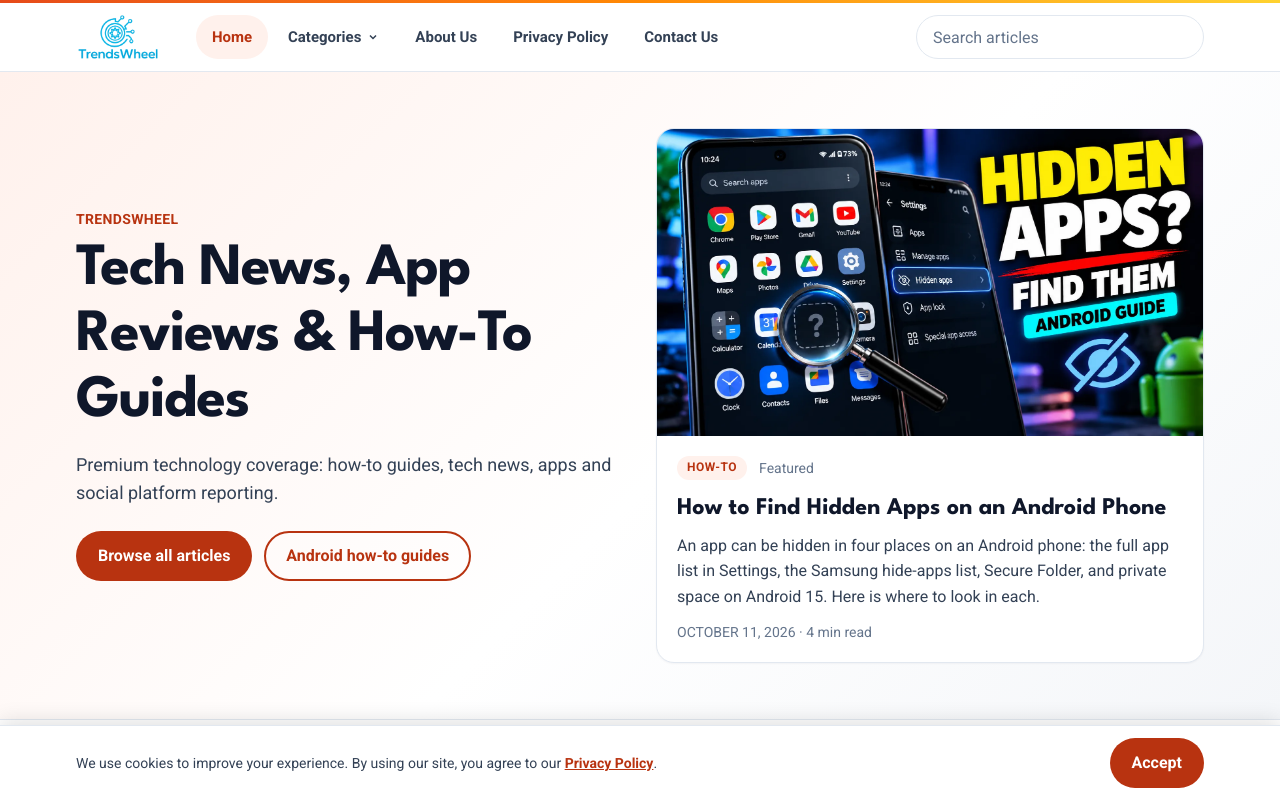
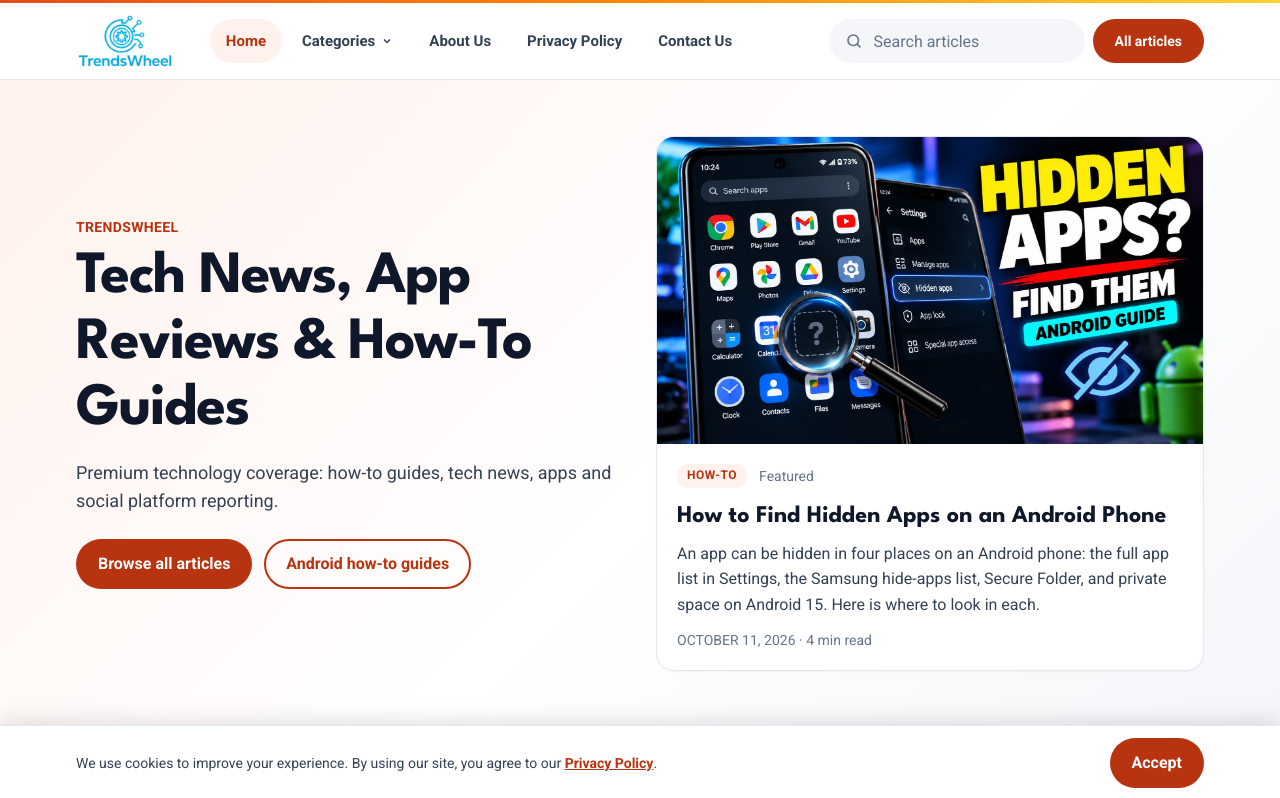
Before and after one commit to iamadityayogi07/trendswheel, a Next.js app: page / in a window 1280 px wide. Shown: the top 798 px of the page. Built offline with nearby package versions, Linux system fonts and the light colour scheme.

Commit message:
Header polish: bigger logo, search icon, CTA
Co-Authored-By: Claude Sonnet 5.5 <noreply@anthropic.com>

```diff
--- a/components/layout/Header.tsx
+++ b/components/layout/Header.tsx
@@ -1,6 +1,8 @@
 import { primaryLinks } from '@/config/nav';
 import { getCategories } from '@/lib/content';
 import { DesktopNav, MobileMenu } from './HeaderNav';
+import Link from 'next/link';
+import { archiveUrl } from '@/lib/url';
 import Logo from './Logo';
 import SearchBox from './SearchBox';
 
@@ -9,11 +11,12 @@ export default function Header() {
   return (
     <header className="sticky top-0 z-40 border-b border-line bg-white/90 backdrop-blur-md">
       <div className="h-[3px] bg-gradient-to-r from-brand via-orange-400 to-amber-300" aria-hidden="true" />
-      <div className="container-page flex h-[68px] items-center gap-3">
+      <div className="container-page flex h-[76px] items-center gap-3">
         <Logo priority />
         <DesktopNav categories={categories} links={primaryLinks} />
         <div className="ml-auto flex items-center gap-2">
-          <SearchBox className="hidden w-64 sm:block xl:w-72" />
+          <SearchBox className="hidden w-56 sm:block xl:w-64" />
+          <Link href={archiveUrl()} className="btn hidden !min-h-11 !px-5 text-sm xl:inline-flex">All articles</Link>
           <MobileMenu categories={categories} links={primaryLinks} />
         </div>
       </div>
--- a/components/layout/Logo.tsx
+++ b/components/layout/Logo.tsx
@@ -14,9 +14,9 @@ export default function Logo({ priority = false }: { priority?: boolean }) {
           srcSet={light.srcSet}
           sizes={light.sizes}
           alt={`${site.name} logo`}
-          width={84}
-          height={48}
-          className="h-12 w-auto"
+          width={98}
+          height={56}
+          className="h-14 w-auto"
           {...(priority ? { fetchPriority: 'high' as const } : { loading: 'lazy' as const })}
         />
       </picture>
--- a/components/layout/SearchBox.tsx
+++ b/components/layout/SearchBox.tsx
@@ -43,6 +43,10 @@ export default function SearchBox({ className = '' }: { className?: string }) {
       <label htmlFor={id} className="sr-only">
         Search articles
       </label>
+      <svg className="pointer-events-none absolute left-4 top-1/2 -translate-y-1/2 text-muted" width="18" height="18" viewBox="0 0 24 24" fill="none" stroke="currentColor" strokeWidth="2.2" strokeLinecap="round" aria-hidden="true">
+        <circle cx="11" cy="11" r="7" />
+        <path d="m20 20-3.5-3.5" />
+      </svg>
       <input
         id={id}
         type="search"
@@ -58,10 +62,10 @@ export default function SearchBox({ className = '' }: { className?: string }) {
           setOpen(true);
         }}
         onKeyDown={(e) => e.key === 'Escape' && setOpen(false)}
-        className="h-11 w-full rounded-full border border-line bg-surface px-4 text-base text-ink placeholder:text-muted"
+        className="h-11 w-full rounded-full border border-transparent bg-surface-2 pl-11 pr-4 text-base text-ink placeholder:text-muted transition focus:border-brand focus:bg-white focus:outline-none focus:ring-4 focus:ring-brand-soft"
       />
       {open && term.length >= 2 && (
-        <ul className="absolute right-0 z-50 mt-2 max-h-96 w-[min(92vw,380px)] overflow-auto rounded-xl border border-line bg-surface p-1 shadow-lg">
+        <ul className="absolute right-0 z-50 mt-2 border-line max-h-96 w-[min(92vw,380px)] overflow-auto rounded-xl border border-line bg-surface p-1 shadow-lg">
           {results.length === 0 && <li className="px-3 py-3 text-sm text-muted">{items ? 'No matching articles.' : 'Searching...'}</li>}
           {results.map((r) => (
             <li key={r.url}>
```
